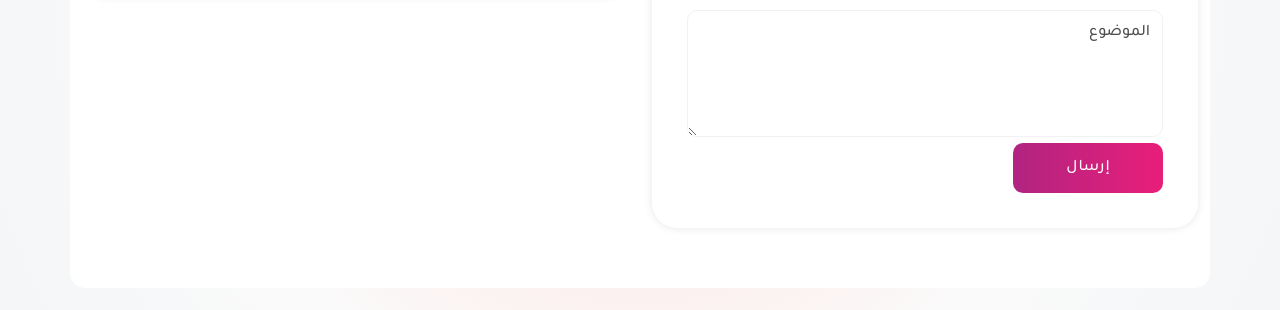
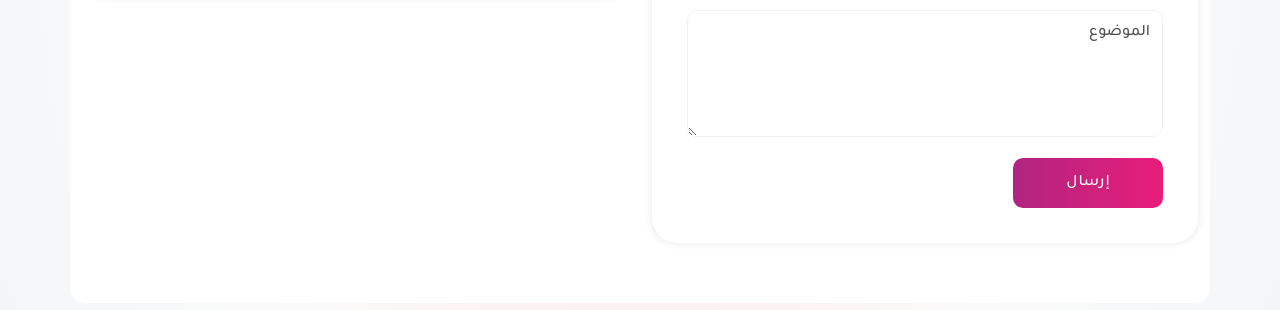
Before and after one commit to mostafaelhawary1987/mehany, a plain HTML site: page contact.html in a window 1280 px wide. Shown: the part 642-952 px from the top of the page. Drawn offline with Linux system fonts and the light colour scheme.

```diff
--- a/css/main.css
+++ b/css/main.css
@@ -1980,7 +1980,7 @@ h3.line-head::after {
 .contact-us.details .form-select:focus {
     border-color: var(--main-color);
 }
-
+.ask-send{margin-top: 15px;}
     .ask-send .btn{
       line-height: 46px;
       width: 150px;
```
